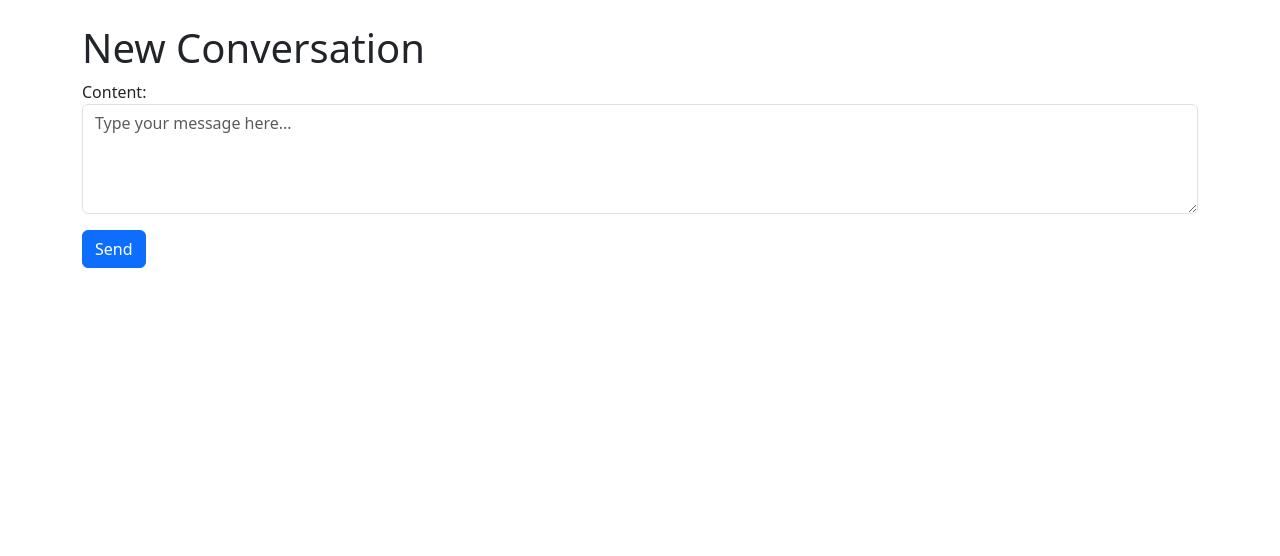
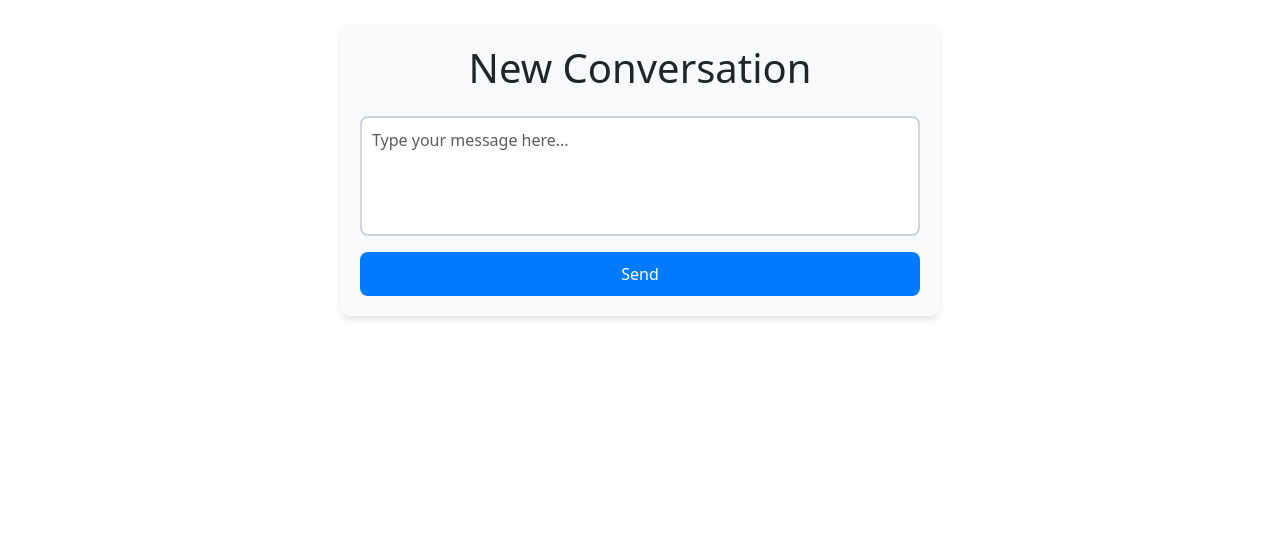
Before and after one commit to laminsaidy/MarketplaceP5, a Django app: page /conversation/new/1/ in a window 1280 px wide. Shown: the part 56-612 px from the top of the page. Run offline with Django 5.2, Linux system fonts and the light colour scheme; data comes from the database, SQL or seed files in the repository.

Commit message:
Add a more modern style to new conversation form with centered layout and polished design

```diff
--- a/conversation/forms.py
+++ b/conversation/forms.py
@@ -3,23 +3,26 @@ from .models import ConversationMessage
 
 class ConversationMessageForm(forms.ModelForm):
     """
-    Form for creating or updating a conversation message.
+    Form for creating or updating a conversation message with modern styling.
     """
     class Meta:
         model = ConversationMessage
         fields = ('content',)
         widgets = {
             'content': forms.Textarea(attrs={
-                'class': 'form-control',
+                'class': 'form-control modern-textarea',  # Added custom class
                 'rows': 4,
                 'placeholder': 'Type your message here...',
+                'style': 'resize: none;',  # Disable textarea resizing
             }),
         }
 
     def __init__(self, *args, **kwargs):
         """
-        Add Bootstrap styling to the form.
+        Add Bootstrap and custom styling to the form.
         """
         super().__init__(*args, **kwargs)
         for field in self.fields:
-            self.fields[field].widget.attrs.update({'class': 'form-control'})
+            self.fields[field].widget.attrs.update({
+                'class': 'form-control modern-input',  # Added custom class
+            })
--- a/conversation/templates/conversation/new.html
+++ b/conversation/templates/conversation/new.html
@@ -3,11 +3,15 @@
 {% block title %}New Conversation{% endblock %}
 
 {% block content %}
-<h1 class="mb-6 text-3xl">New Conversation</h1>
+<div class="modern-form">
+    <h1 class="text-center mb-4">New Conversation</h1>
 
-<form method="post" action=".">
-    {% csrf_token %}
-    {{ form.as_p }}
-    <button type="submit" class="btn btn-primary">Send</button>
-</form>
+    <form method="post" action=".">
+        {% csrf_token %}
+        <div class="mb-3">
+            {{ form.content }}
+        </div>
+        <button type="submit" class="btn modern-submit-btn w-100">Send</button>
+    </form>
+</div>
 {% endblock %}
--- a/products/templates/products/base.html
+++ b/products/templates/products/base.html
@@ -113,6 +113,59 @@
         .copyright a:hover {
             color: #cccccc;
         }
+
+        /* Modern form styling */
+        .modern-form {
+            max-width: 600px;
+            margin: 0 auto;
+            padding: 20px;
+            background-color: #f8f9fa;
+            border-radius: 10px;
+            box-shadow: 0 4px 6px rgba(0, 0, 0, 0.1);
+        }
+
+        .modern-textarea {
+            border: 2px solid #ced4da;
+            border-radius: 8px;
+            padding: 12px;
+            font-size: 16px;
+            transition: border-color 0.3s ease, box-shadow 0.3s ease;
+        }
+
+        .modern-textarea:focus {
+            border-color: #80bdff;
+            box-shadow: 0 0 0 0.2rem rgba(0, 123, 255, 0.25);
+            outline: none;
+        }
+
+        .modern-input {
+            border: 2px solid #ced4da;
+            border-radius: 8px;
+            padding: 10px;
+            font-size: 16px;
+            transition: border-color 0.3s ease, box-shadow 0.3s ease;
+        }
+
+        .modern-input:focus {
+            border-color: #80bdff;
+            box-shadow: 0 0 0 0.2rem rgba(0, 123, 255, 0.25);
+            outline: none;
+        }
+
+        .modern-submit-btn {
+            background-color: #007bff;
+            color: white;
+            border: none;
+            border-radius: 8px;
+            padding: 10px 20px;
+            font-size: 16px;
+            cursor: pointer;
+            transition: background-color 0.3s ease;
+        }
+
+        .modern-submit-btn:hover {
+            background-color: #0056b3;
+        }
     </style>
 </head>
 <body>
```
